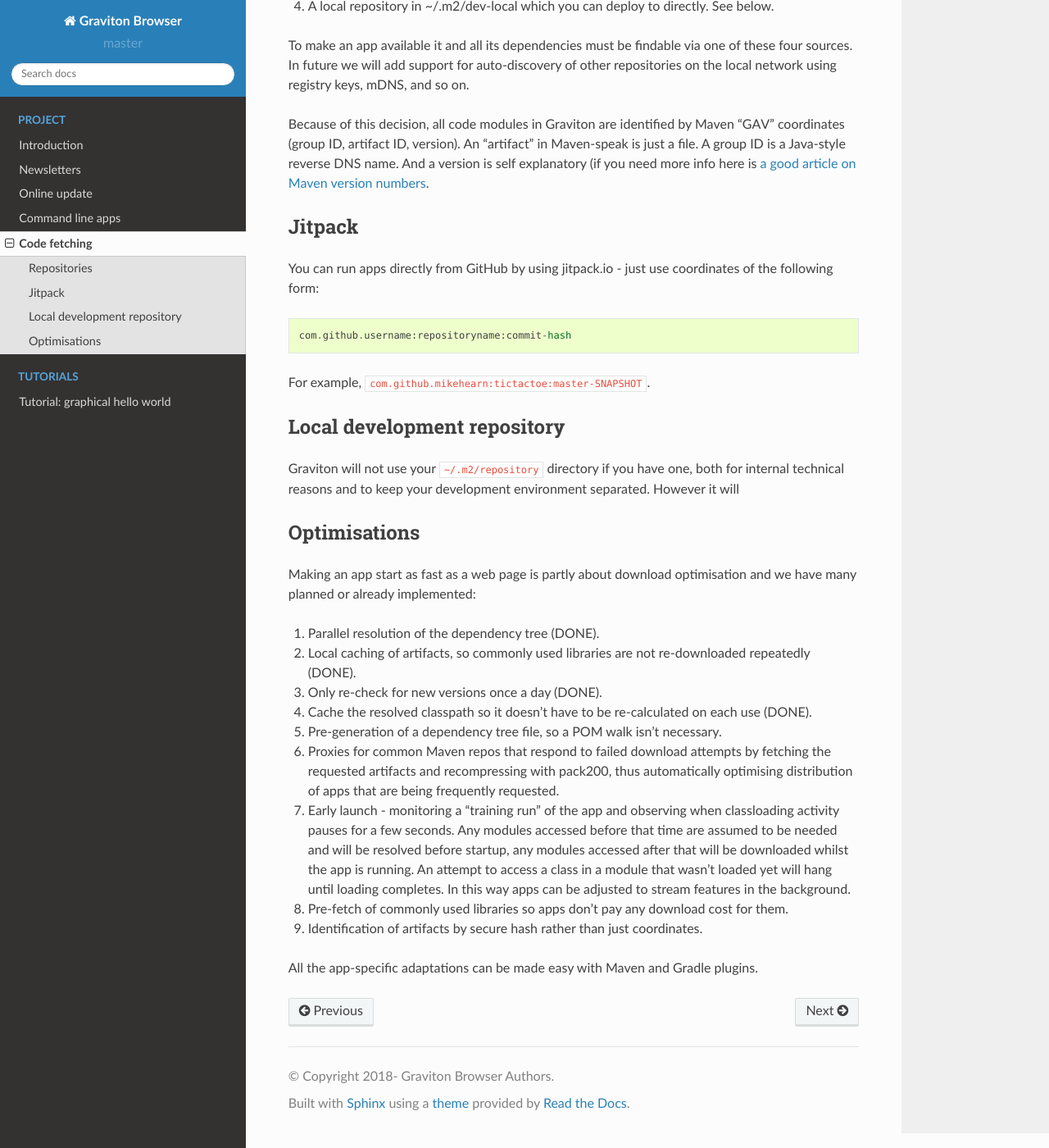
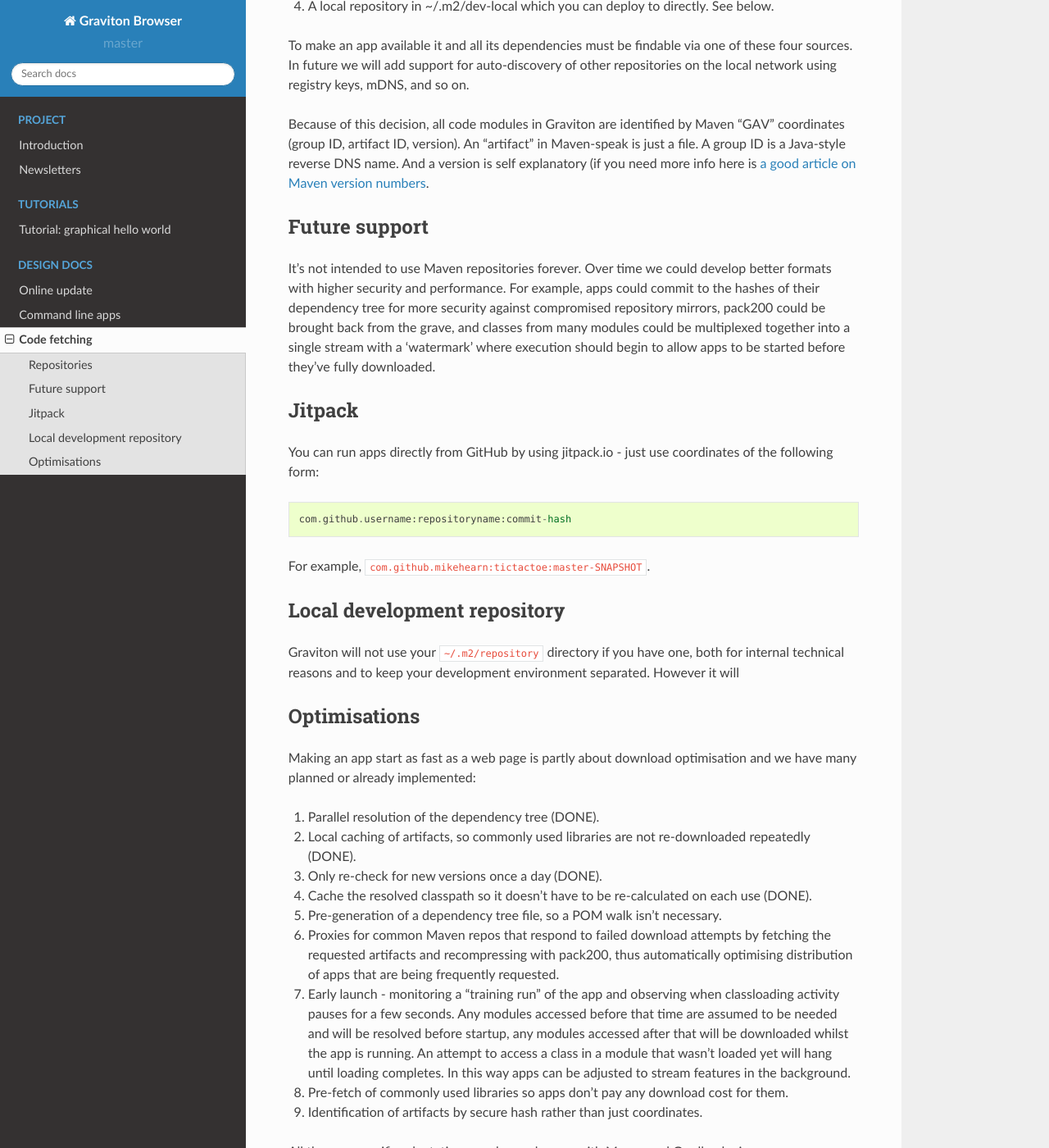
Before and after one commit to graviton-browser/graviton-browser, a Sphinx documentation site: the page built from website/source/code-fetching.rst, in a window 1280 px wide and 1400 px high, scrolled down 460 px. Shown: the whole window at 82% size. Built offline with Sphinx 7.4.7 and the Read the Docs theme 2.0.0, drawn with Linux system fonts in a browser that asks for light colours.

Commit message:
Re-arrange the sidebar of the docsite to more clearly separate design docs from other types of docs.

```diff
--- a/website/source/code-fetching.rst
+++ b/website/source/code-fetching.rst
@@ -20,6 +20,15 @@
 Because of this decision, all code modules in Graviton are identified by Maven "GAV" coordinates (group ID, artifact ID,
 version). An "artifact" in Maven-speak is just a file. A group ID is a Java-style reverse DNS name. And a version is
 self explanatory (if you need more info here is `a good article on Maven version numbers <https://docs.oracle.com/middleware/1212/core/MAVEN/maven_version.htm>`_.
+
+Future support
+==============
+
+It's not intended to use Maven repositories forever. Over time we could develop better formats with higher security
+and performance. For example, apps could commit to the hashes of their dependency tree for more security against
+compromised repository mirrors, pack200 could be brought back from the grave, and classes from many modules could be
+multiplexed together into a single stream with a 'watermark' where execution should begin to allow apps to be started
+before they've fully downloaded.
 
 Jitpack
 =======
```
Also changed, not shown: website/source/index.rst (+8 -3 lines).
